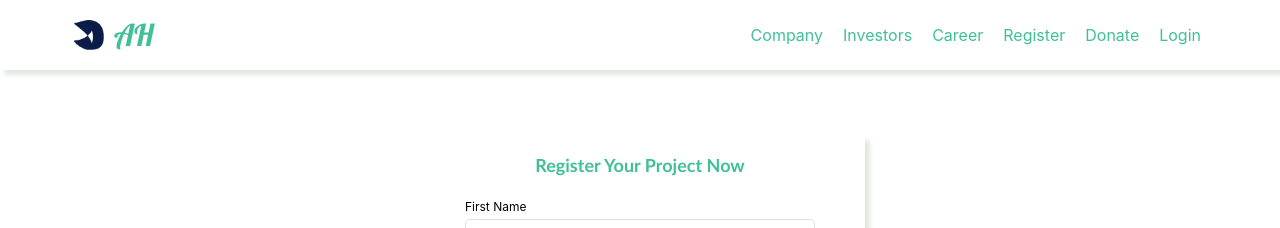
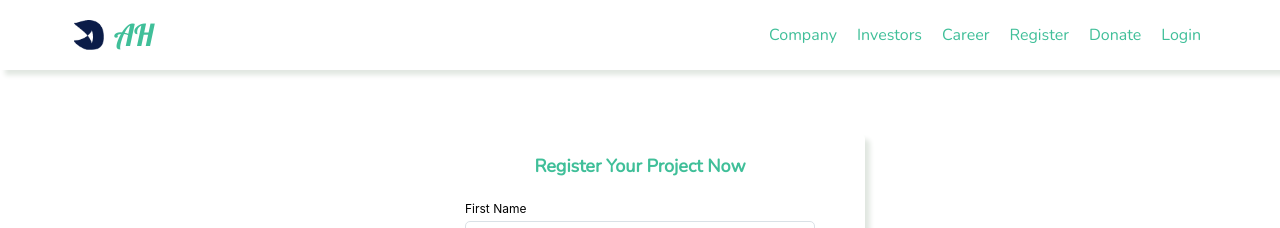
Before and after one commit to zainabsuleiman/empowering, a React (Create React App) app: page / in a window 1280 px wide. Shown: the top 228 px of the page. Built offline with nearby package versions, Linux system fonts and the light colour scheme.

Commit message:
Changing font on the signin page

```diff
--- a/src/ui/components/navbar/navbar.css
+++ b/src/ui/components/navbar/navbar.css
@@ -39,6 +39,7 @@
 #navbar li a{
     text-decoration: none;
     color: var(--primaryColor);
+    font-family: var(--font);
 }
 
 #navbar li:hover{
--- a/src/ui/components/signinForm/signin.css
+++ b/src/ui/components/signinForm/signin.css
@@ -12,6 +12,7 @@
     font-family: 'Gill Sans', 'Gill Sans MT', Calibri, 'Trebuchet MS', sans-serif;
     font-size: 18px;
     margin-bottom: 15px;
+    font-family: var(--font);
     color: var(--primaryColor);
 }
 #signin div{
```
